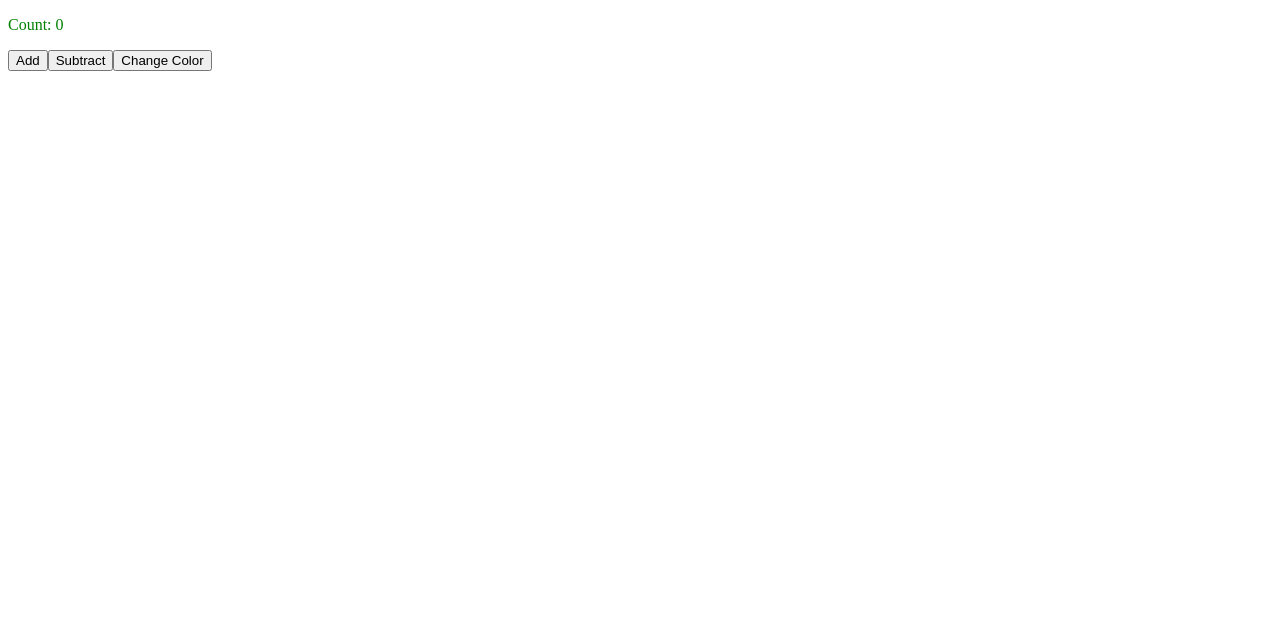
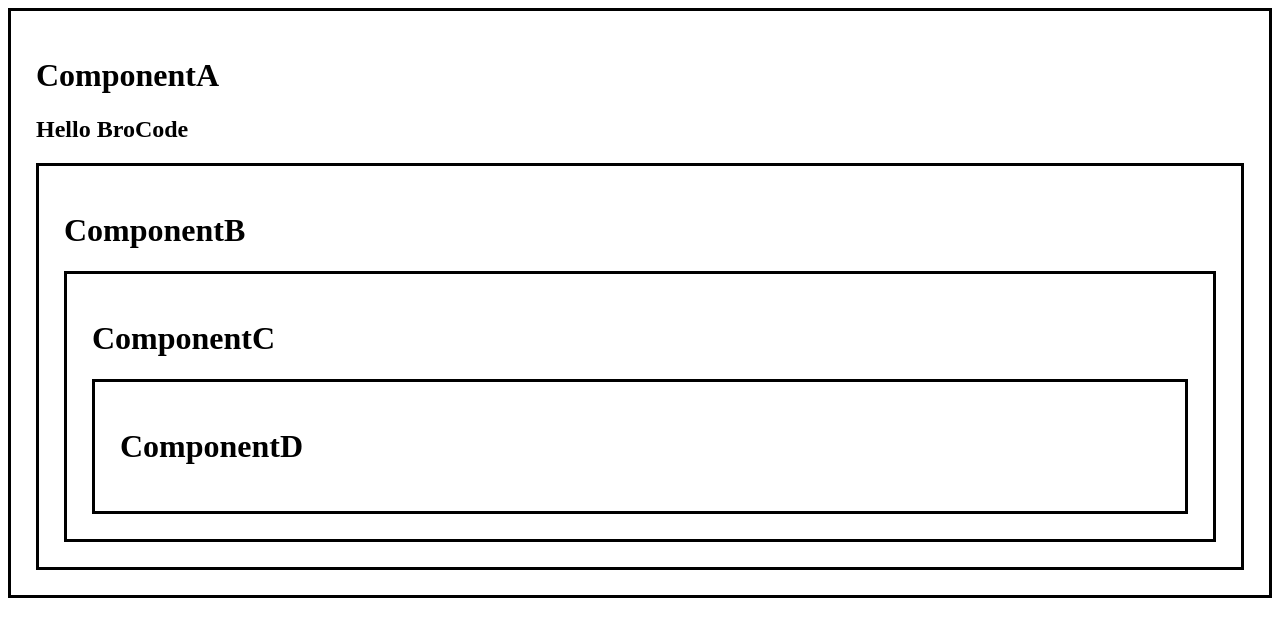
Before and after one commit to Romsh1/React, a React (Vite) app in the folder my-react-app/: page / in a window 1280 px wide. Shown: the top 636 px of the page. Built offline with nearby package versions, Linux system fonts and the light colour scheme.

Commit message:
Created a Digital Clock App and learned about useEffect() hook and useContext() Hook - (Day 19)

```diff
--- a/my-react-app/src/App.jsx
+++ b/my-react-app/src/App.jsx
@@ -4,6 +4,7 @@
 
 import { useEffect } from "react";
 import MyComponent from "./MyComponent";
+import DigitalClock from "./DigitalClockApp/DigitalClock";
 
 // function App() {
 //   return(
@@ -158,7 +159,41 @@
 
 //   useEffect(function, [dependencies]);
 
-function App(){
-  return(<MyComponent />);
+
+
+// Digital
+//       Clock
+//           App
+// import DigitalClock from "./DigitalClockApp/DigitalClock.jsx";
+// function App() {
+//   return(<DigitalClock />);
+// }
+// export default App
+
+
+
+// import React from "react";
+// function App() {
+//   return(<>
+//             <DigitalClock />
+//             <DigitalClock />
+//             <DigitalClock />
+//             <DigitalClock />
+//             <DigitalClock />
+//           </>);
+// }
+// export default App
+
+
+
+// useContext() = React hook that allows us to share values
+//                 between multiple levels of components without passing
+//                 props through each level
+import ComponentA from "./ComponentA.jsx";
+import React from "react";
+function App() {
+    return(
+              <ComponentA />
+          );
 }
-export default App
+export default App;
--- /dev/null
+++ b/my-react-app/src/ComponentA.jsx
@@ -0,0 +1,13 @@
+import React, {useState} from "react";
+import ComponentB from "./ComponentB.jsx";
+
+function ComponentA(){
+    const [user, setUser] = useState("BroCode");
+
+    return(<div className="box">
+              <h1>ComponentA</h1>
+              <h2>{`Hello ${user}`}</h2>
+              <ComponentB />
+          </div>);
+}
+export default ComponentA
--- /dev/null
+++ b/my-react-app/src/ComponentB.jsx
@@ -0,0 +1,9 @@
+import ComponentC from "./ComponentC.jsx";
+function ComponentB(){
+    return(<div className="box">
+                <h1>ComponentB</h1>
+                <ComponentC />
+            </div>
+            );
+}
+export default ComponentB
--- /dev/null
+++ b/my-react-app/src/ComponentC.jsx
@@ -0,0 +1,9 @@
+import ComponentD from "./ComponentD.jsx"
+function ComponentC(){
+    return(<div className="box">
+                <h1>ComponentC</h1>
+                <ComponentD />
+            </div>
+            );
+}
+export default ComponentC
--- /dev/null
+++ b/my-react-app/src/ComponentD.jsx
@@ -0,0 +1,7 @@
+function ComponentD(){
+    return(<div className="box">
+                <h1>ComponentD</h1>
+            </div>
+            );
+}
+export default ComponentD
--- /dev/null
+++ b/my-react-app/src/DigitalClockApp/DigitalClock.jsx
@@ -0,0 +1,37 @@
+import React, {useState, useEffect} from "react";
+
+function DigitalClock(){
+    const [time, setTime] = useState(new Date());
+
+    useEffect(() => {
+        const intervalId = setInterval(() => {
+            setTime(new Date());
+        }, 1000);
+
+        return() => {
+            clearInterval(intervalId);
+        }
+    }, []);
+
+    function formatTime(){
+        let hours = time.getHours();
+        const minutes = time.getMinutes();
+        const seconds = time.getSeconds();
+        const meridiem = hours >= 12 ? "PM" : "AM";
+
+        hours = hours % 12 || 12;
+
+        return `${padZero(hours)}:${padZero(minutes)}:${padZero(seconds)}:${meridiem}`;
+    }
+
+    function padZero(number){
+        return (number < 10 ? "0" : "") + number;
+    }
+
+    return(<div className="clock-container">
+                <div className="clock">
+                    <span>{formatTime()}</span>
+                </div>
+            </div>);
+}
+export default DigitalClock;
--- a/my-react-app/src/MyComponent.jsx
+++ b/my-react-app/src/MyComponent.jsx
@@ -244,36 +244,68 @@
 
 
 //useEffect() Hook
-import React, {useState, useEffect} from "react";
-function MyComponent(){
+// import React, {useState, useEffect} from "react";
+// function MyComponent(){
 
-    const [count, setCount] = useState(0);
-    const [color, setColor] = useState("Green");
+//     const [count, setCount] = useState(0);
+//     const [color, setColor] = useState("Green");
 
 
+//     useEffect(() => {
+//         document.title = `Count: ${count} ${color}`;
+//     }, [count, color]);
+
+//     function addCount(){
+//         setCount(c => c + 1);
+//     }
+
+//     function subtractCount(){
+//         setCount(c => c - 1);
+//     }
+
+//     function changeColor(){
+//         setColor(c => c === "Green" ? "Red" : "Green");
+//     }
+
+
+//     return(<>
+//                 <p style={{color}}>Count: {count}</p>
+//                 <button onClick={addCount}>Add</button>
+//                 <button onClick={subtractCount}>Subtract</button>
+//                 <button onClick={changeColor}>Change Color</button>
+//             </>);
+// }
+
+
+//Displaying the size of window using hooks
+import React, {useState, useEffect} from "react";
+function MyComponent() {
+    const [width, setWidth] = useState(window.innerWidth);
+    const [height, setHeight] = useState(window.innerHeight);
+
     useEffect(() => {
-        document.title = `Count: ${count} ${color}`;
-    }, [count, color]);
+        window.addEventListener("resize", handleResize);
+        console.log("Event listener added");
 
-    function addCount(){
-        setCount(c => c + 1);
+        return () => {
+            window.removeEventListener("resize", handleResize);
+            console.log("Event listener removed");
+        }
+    }, []);
+
+    useEffect(() =>{
+        document.title = `Size: ${width} x ${height}`;
+    }, [width, height]);
+
+
+    function handleResize(){
+        setHeight(window.innerHeight);
+        setWidth(window.innerWidth);
     }
 
-    function subtractCount(){
-        setCount(c => c - 1);
-    }
-
-    function changeColor(){
-        setColor(c => c === "Green" ? "Red" : "Green");
-    }
-
-
     return(<>
-                <p style={{color}}>Count: {count}</p>
-                <button onClick={addCount}>Add</button>
-                <button onClick={subtractCount}>Subtract</button>
-                <button onClick={changeColor}>Change Color</button>
+                <p>Window Width: {width}px</p>
+                <p>Window Height: {height}px</p>
             </>);
 }
-
 export default MyComponent;
--- a/my-react-app/src/index.css
+++ b/my-react-app/src/index.css
@@ -281,3 +281,36 @@
   font-size: 1.4rem;
   margin-left: 10px;
 } */
+
+
+/*
+Digital
+      Clock */
+/* body {
+  background-color: black;
+  justify-content: center;
+  margin: auto;
+  align-items: center;
+  min-height: 100vh;
+}
+
+.clock-container {
+  backdrop-filter: blur(5px);
+  width: 100vw;
+  padding: 10px 0px;
+}
+
+.clock {
+    color: white;
+    font-size: 6rem;
+    font-weight: bold;
+    font-family: monospace;
+    text-shadow: 3px 3px 5px hsla(0,0%,0%,0.75);
+} */
+
+
+/* useContext() */
+.box {
+  border: 3px solid;
+  padding: 25px;
+}
```
